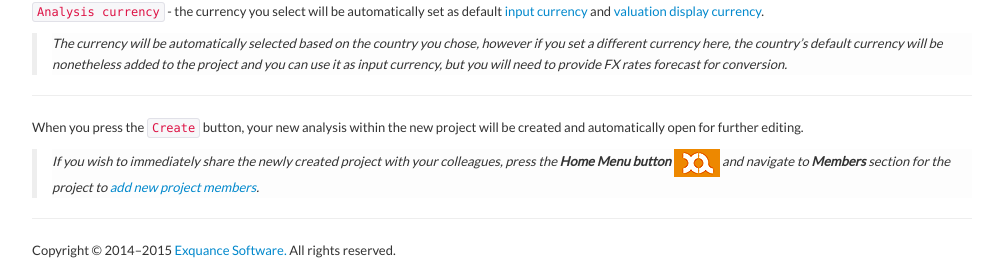
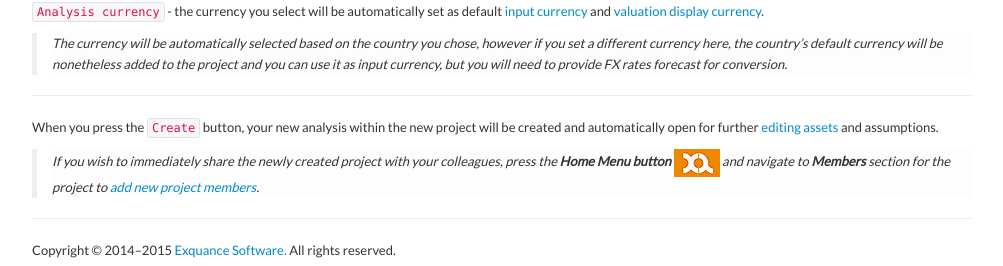
Before and after one commit to Exquance/help.exquance.com, a Jekyll site: the page built from howto/startvaluation.md, in a window 1280 px wide. Shown: the part 1649-1915 px from the top of the page, without its empty margins (138-1141 px from the left). Built offline with Jekyll 4.4.1, drawn with Linux system fonts in a browser that asks for light colours; nearby versions of some CDN libraries.

Commit message:
Update How to start valuation.

```diff
--- a/howto/startvaluation.md
+++ b/howto/startvaluation.md
@@ -37,6 +37,6 @@ When the **Create new project** dialogue appears, enter the name for your new pr
 
 ----------
 
-When you press the `Create` button, your new analysis within the new project will be created and automatically open for further editing.
+When you press the `Create` button, your new analysis within the new project will be created and automatically open for further [editing assets](../howto/edit-assets.html) and assumptions.
 
 >*If you wish to immediately share the newly created project with your colleagues, press the **Home Menu button** ![Home Menu Button](../images/home-menu-button.png) and navigate to **Members** section for the project to [add new project members](../howto/edit-project-members.html#addnew).*
```
